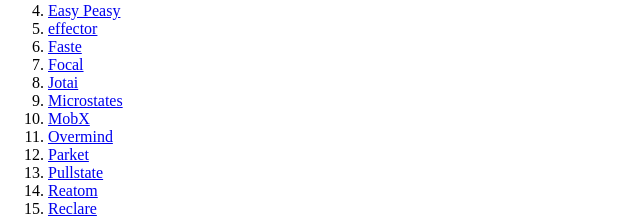
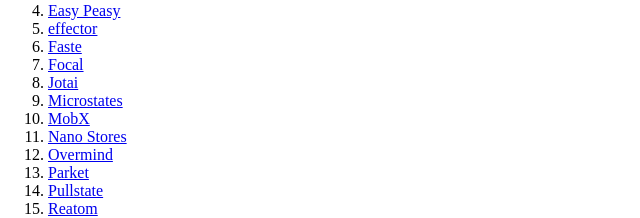
Before and after one commit to 44px/css-in-js-vs-state-managers, a Next.js app: page / in a window 1280 px wide. Shown: the part 861-1079 px from the top of the page, without its empty margins (0-640 px from the left). Built offline with nearby package versions, Linux system fonts and the light colour scheme.

Commit message:
Add Nano Stores

```diff
--- a/src/data.ts
+++ b/src/data.ts
@@ -49,6 +49,7 @@
   { label: 'Jotai', url: 'https://jotai.surge.sh/' },
   { label: 'Microstates', url: 'https://github.com/thefrontside/microstates' },
   { label: 'MobX', url: 'https://mobx.js.org/' },
+  { label: 'Nano Stores', url: 'https://github.com/nanostores/nanostores' },
   { label: 'Overmind', url: 'https://overmindjs.org/' },
   { label: 'Parket', url: 'https://github.com/ForsakenHarmony/parket' },
   { label: 'Pullstate', url: 'https://lostpebble.github.io/pullstate/' },
```
